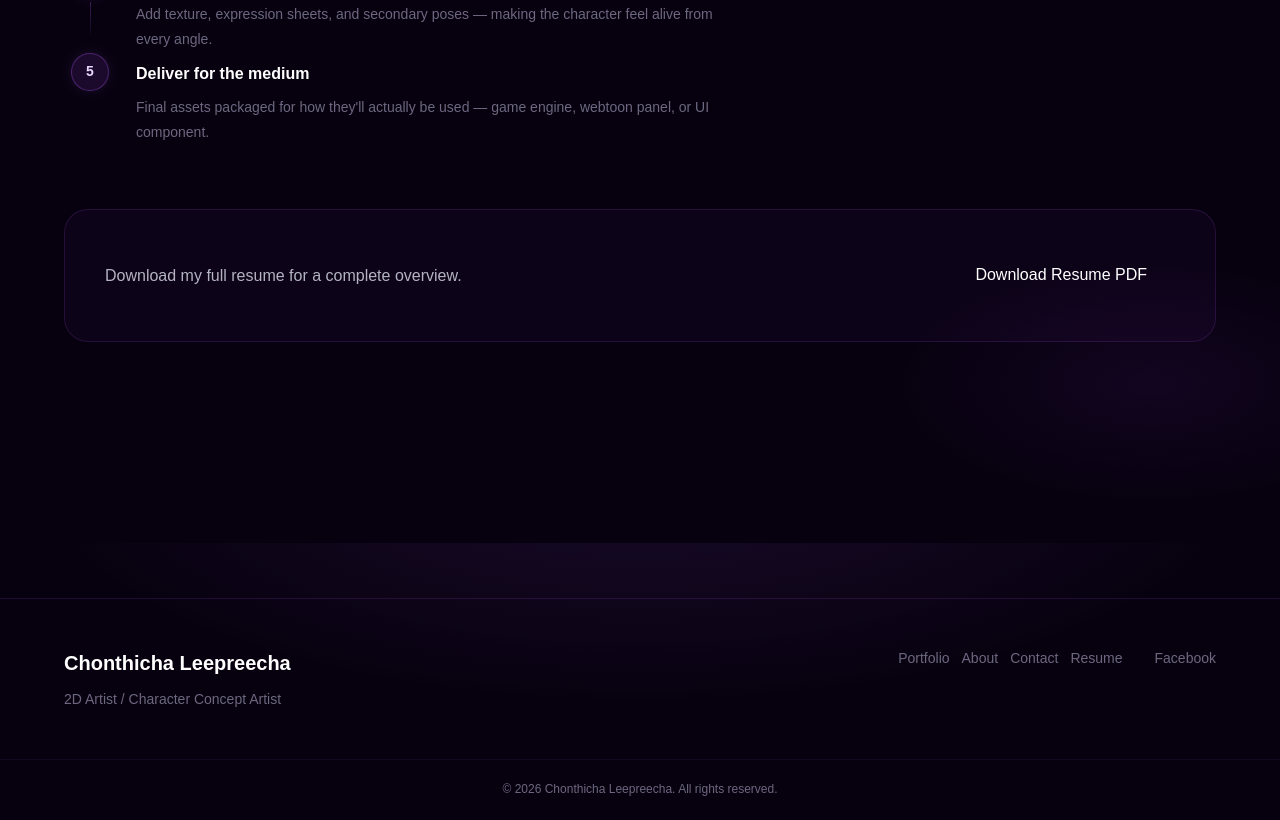
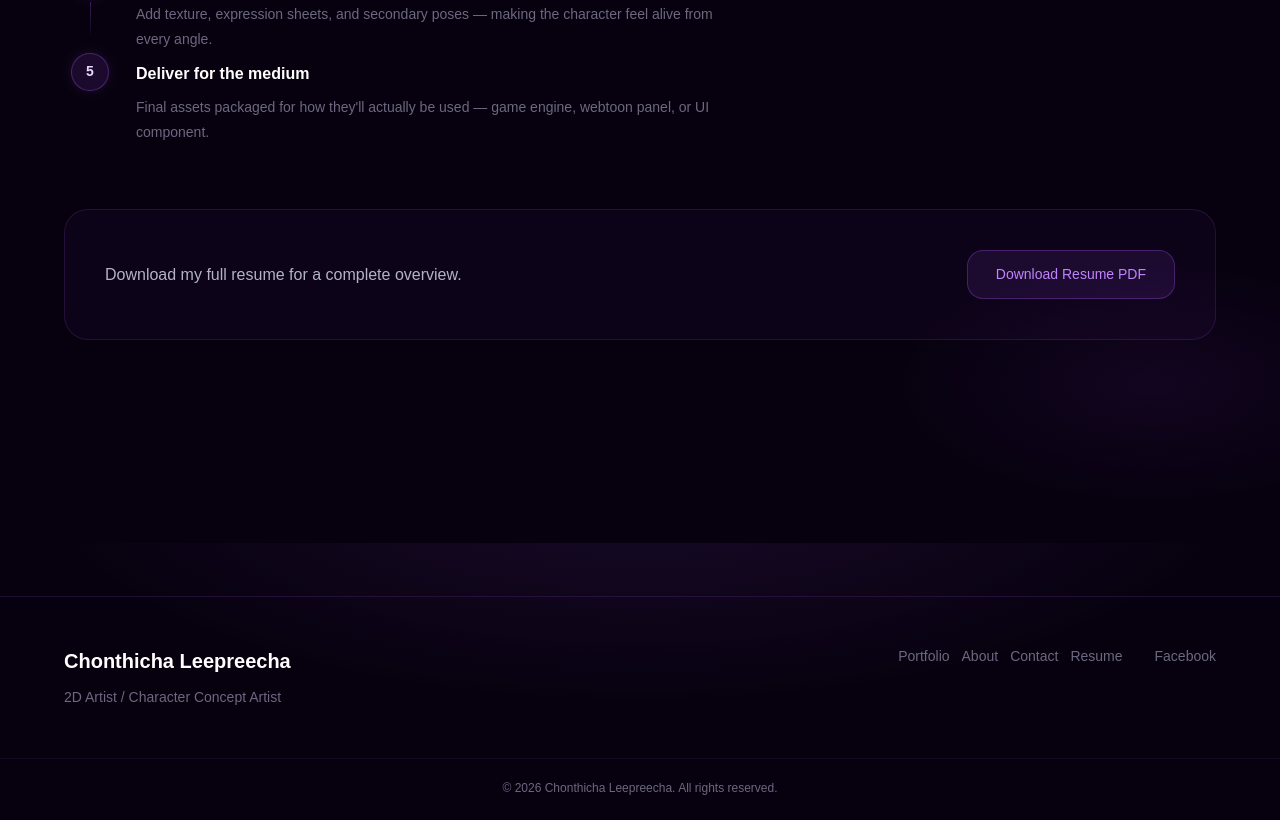
Before and after one commit to ChonthichaG041-4/Porfolio_CLG, a React (Vite) app: page /about in a window 1280 px wide. Shown: the part 3457-4277 px from the top of the page. Built offline with nearby package versions, Linux system fonts and the light colour scheme; some icons are missing; a web font is replaced by a local one.

Commit message:
fix: complete truncated CSS in About.module.css (.resumeCtaBtn) and Resume.module.css (mobile responsive)

```diff
--- a/src/pages/About.module.css
+++ b/src/pages/About.module.css
@@ -516,7 +516,19 @@
   gap: var(--space-2);
   padding: 0.75rem 1.75rem;
   border-radius: var(--radius-lg);
-  background: rgba(168, 85, 24
+  background: rgba(168, 85, 247, 0.1);
+  border: 1px solid rgba(168, 85, 247, 0.30);
+  color: var(--color-glow);
+  font-size: var(--text-sm);
+  font-weight: var(--weight-medium);
+  text-decoration: none;
+  transition: background var(--duration-fast), border-color var(--duration-fast);
+}
+.resumeCtaBtn:hover {
+  background: rgba(168, 85, 247, 0.2);
+  border-color: rgba(168, 85, 247, 0.55);
+}
+
 /* ════════════════════════════════════════════════════════════
    MOBILE — hero + resumeCta
    ════════════════════════════════════════════════════════════ */
--- a/src/pages/Resume.module.css
+++ b/src/pages/Resume.module.css
@@ -543,4 +543,29 @@
     gap: 1rem;
   }
   .heroLeft  { gap: 1rem; }
-  .heroRigh
+  .heroRight { align-items: flex-start; }
+
+  .avatar { width: 80px; height: 80px; }
+
+  .heroName  { font-size: 1.3rem; }
+  .heroRole1 { font-size: 11px; }
+  .heroRole2 { font-size: 10px; }
+
+  .blockHeading { font-size: 1.2rem; }
+
+  .timeline { padding-left: 20px; }
+  .tdot     { left: -20px; }
+
+  .skillsGrid { grid-template-columns: 1fr 1fr; }
+
+  .swGrid { grid-template-columns: repeat(auto-fill, minmax(110px, 1fr)); }
+
+  .langRowOuter { gap: 1rem; }
+  .langItem     { min-width: 90px; }
+}
+
+@media (max-width: 480px) {
+  .skillsGrid { grid-template-columns: 1fr; }
+  .tcardTop   { flex-direction: column; gap: 6px; }
+  .tcardBadge { align-self: flex-start; }
+}
```
